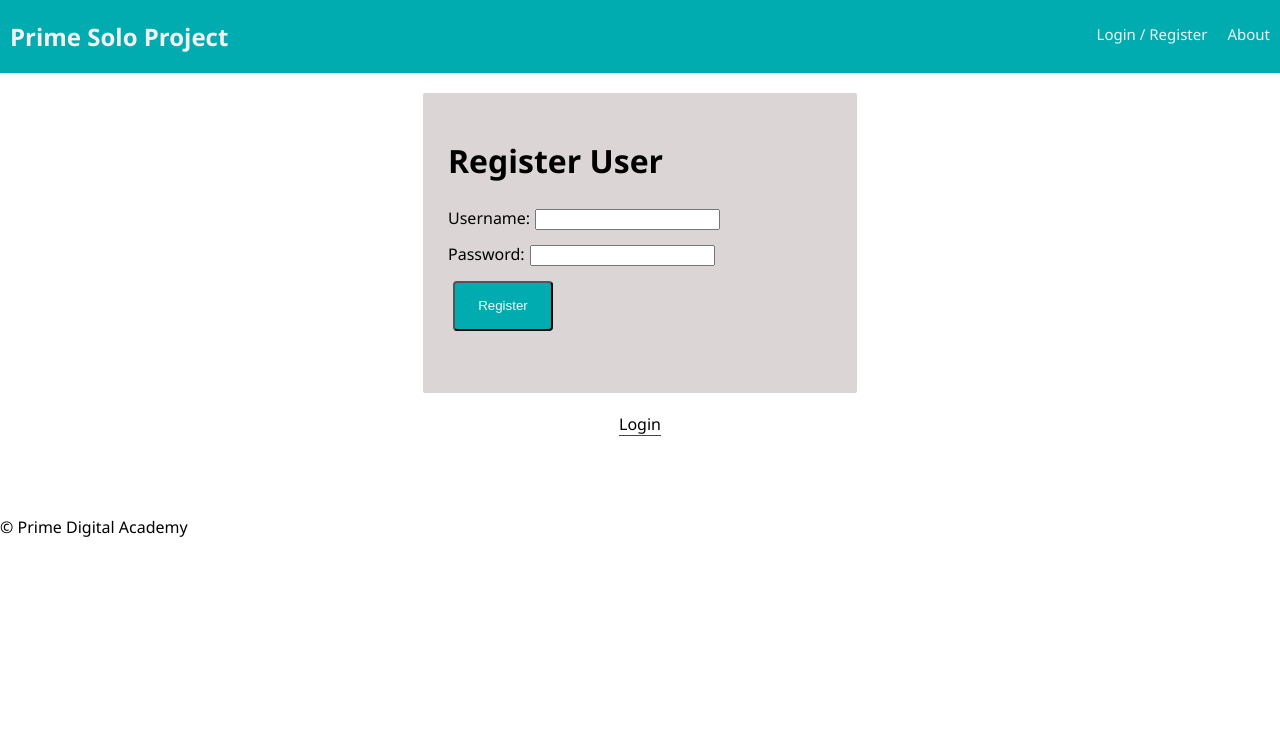
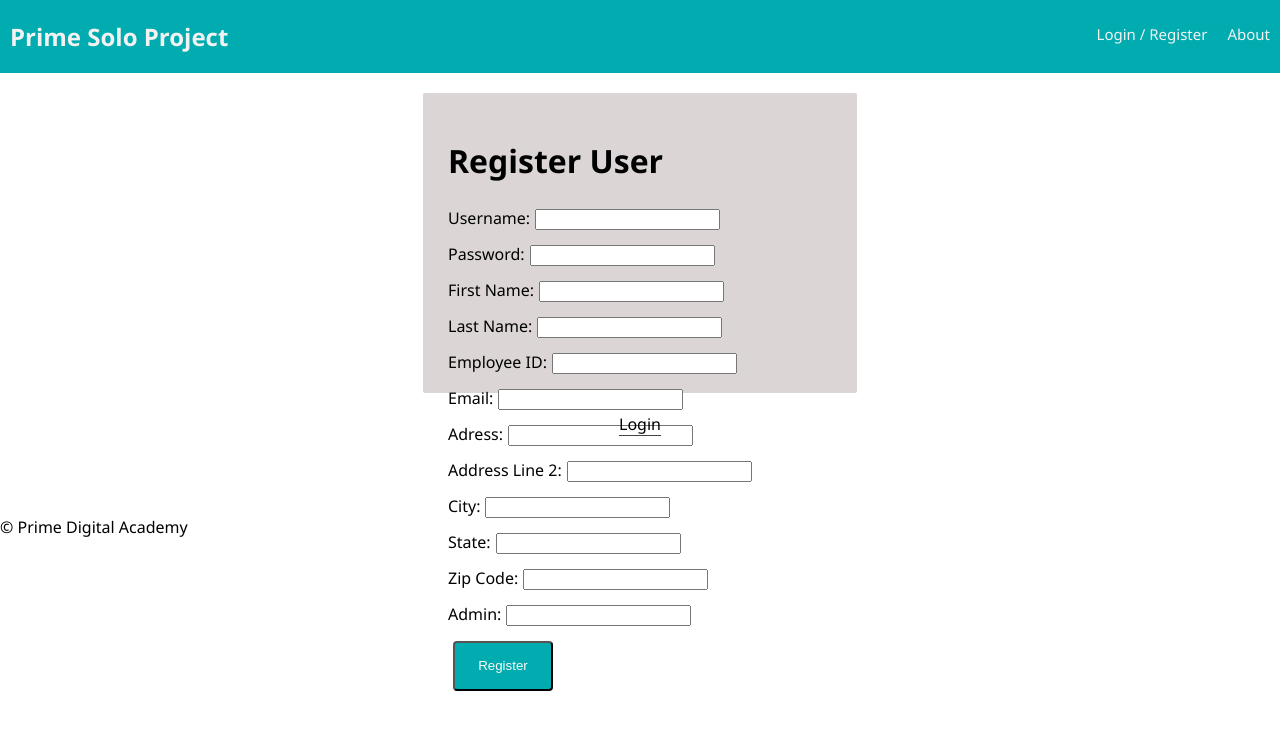
Before and after one commit to nycwajet/prime-solo-project, a React (Create React App) app: page /#/home in a window 1280 px wide. Both pictures are taken after a click on the button "Register". Shown: the top 730 px of the page. Built offline with nearby package versions, Linux system fonts and the light colour scheme; no server answers.

Commit message:
added register parameters

```diff
--- a/src/components/RegisterPage/RegisterPage.js
+++ b/src/components/RegisterPage/RegisterPage.js
@@ -5,6 +5,16 @@ class RegisterPage extends Component {
   state = {
     username: '',
     password: '',
+    firstName:'',
+    lastName: '',
+    employeeId: '',
+    email: '',
+    address: '',
+    addressLine2:'',
+    city:'',
+    stateName:'',
+    zipCode:'',
+    admin: '',
   };
 
   registerUser = (event) => {
@@ -14,8 +24,20 @@ class RegisterPage extends Component {
       this.props.dispatch({
         type: 'REGISTER',
         payload: {
+
           username: this.state.username,
           password: this.state.password,
+          firstName : this.state.firstName,
+          lastName: this.state.lastName,
+          employeeId: this.state.employeeId,
+          email: this.state.email,
+          address: this.state.address,
+          addressLine2: this.state.addressLine2,
+          city: this.state.city,
+          stateName: this.state.stateName,
+          zipCode: this.state.zipCode,
+          admin: this.state.admin
+
         },
       });
     } else {
@@ -65,6 +87,116 @@ class RegisterPage extends Component {
             </label>
           </div>
           <div>
+            <label htmlFor="fisrtName">
+              First Name:
+              <input
+                type="text"
+                name="firstName"
+                value={this.state.firstName}
+                onChange={this.handleInputChangeFor('firstName')}
+              />
+            </label>
+          </div>
+          <div>
+            <label htmlFor="lastName">
+              Last Name:
+              <input
+                type="text"
+                name="lastname"
+                value={this.state.lastname}
+                onChange={this.handleInputChangeFor('lastName')}
+              />
+            </label>
+          </div>
+          <div>
+            <label htmlFor="employeeId">
+              Employee ID:
+              <input
+                type="integer"
+                name="employeeId"
+                value={this.state.employeeId}
+                onChange={this.handleInputChangeFor('employeeId')}
+              />
+            </label>
+          </div>
+          <div>
+            <label htmlFor="email">
+              Email:
+              <input
+                type="text"
+                name="email"
+                value={this.state.email}
+                onChange={this.handleInputChangeFor('email')}
+              />
+            </label>
+          </div>
+          <div>
+            <label htmlFor="address">
+              Adress:
+              <input
+                type="text"
+                name="address"
+                value={this.state.address}
+                onChange={this.handleInputChangeFor('address')}
+              />
+            </label>
+          </div>
+          <div>
+            <label htmlFor="addressLine2">
+              Address Line 2:
+              <input
+                type="text"
+                name="addresssLine2"
+                value={this.state.addressLine2}
+                onChange={this.handleInputChangeFor('addressLine2')}
+              />
+            </label>
+          </div>
+          <div>
+            <label htmlFor="city">
+              City:
+              <input
+                type="text"
+                name="city"
+                value={this.state.city}
+                onChange={this.handleInputChangeFor('city')}
+              />
+            </label>
+          </div>
+          <div>
+            <label htmlFor="stateName">
+              State:
+              <input
+                type="text"
+                name="stateName"
+                value={this.state.stateName}
+                onChange={this.handleInputChangeFor('stateName')}
+              />
+            </label>
+          </div>
+          <div>
+            <label htmlFor="zipCode">
+              Zip Code:
+              <input
+                type="text"
+                name="zipCode"
+                value={this.state.zipCode}
+                onChange={this.handleInputChangeFor('zipCode')}
+              />
+            </label>
+          </div>
+          <div>
+            <label htmlFor="admin">
+              Admin:
+              <input
+                type="text"
+                name="admin"
+                value={this.state.admin}
+                onChange={this.handleInputChangeFor('admin')}
+              />
+            </label>
+          </div>
+          <div>
             <input
               className="register"
               type="submit"
```
